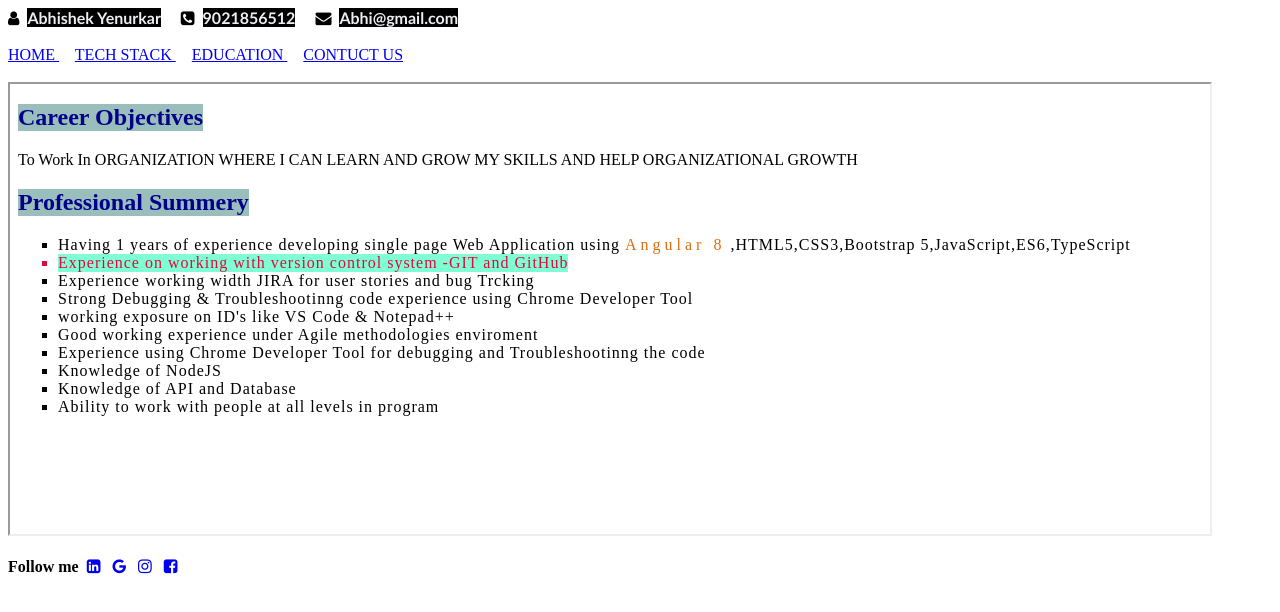
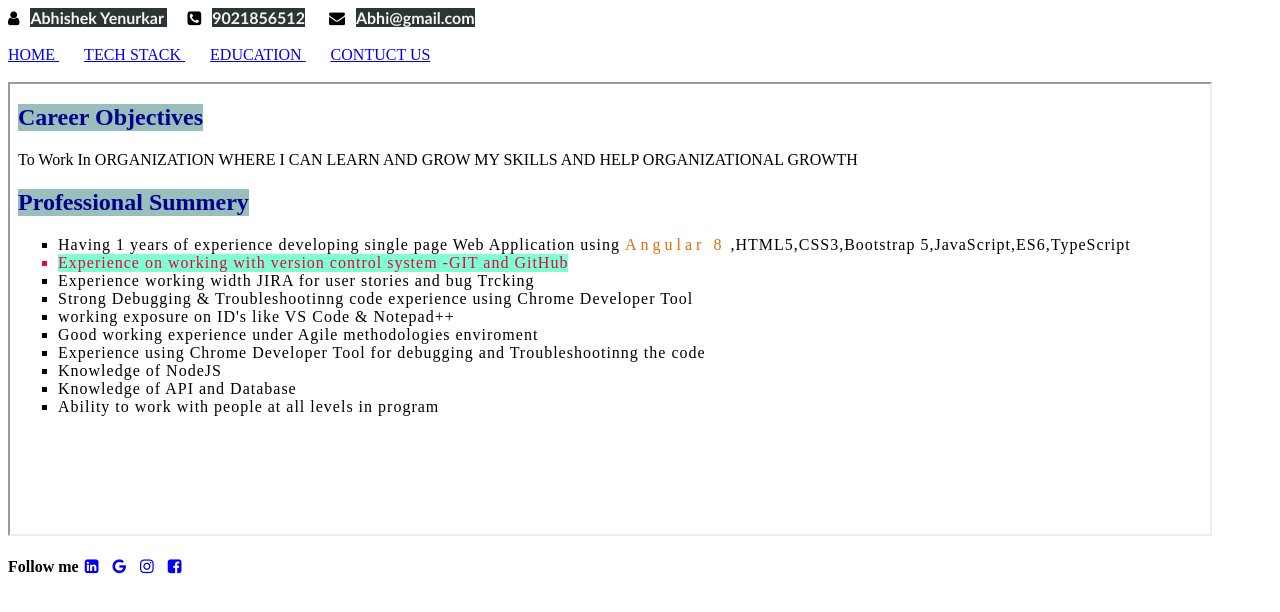
Before and after one commit to abhi25yenurkar/my-profile, a plain HTML site: page indexAssignment.html in a window 1280 px wide. Drawn offline with Linux system fonts and the light colour scheme.

Commit message:
Assignment
about margin and padding

```diff
--- a/indexAssignment.html
+++ b/indexAssignment.html
@@ -4,15 +4,34 @@
     <title>document</title>
 
     <style>
-      .about
+
+
+       .details
       {
-        color:#eeedf1 ;
-        background-color: rgb(0, 0, 0);
+        color:whitesmoke;
+        background-color:rgb(45, 52, 53);
         font-family:'Gill Sans', 'Gill Sans MT', Calibri, 'Trebuchet MS', sans-serif;
+        margin-left: 7px;
       }
+.about
+{
+  margin-right: 20px;
+}
+
+nav a
+{
+  margin-right: 25px;
+}
+.logo
+{
+  /* margin-right: 5px;   we use this one also.*/
+  padding-right: 10px;
+}
+
+
     </style>
+    <link rel="stylesheet" href="https://cdnjs.cloudflare.com/ajax/libs/font-awesome/4.7.0/css/font-awesome.min.css">
 
-    <link rel="stylesheet" href="https://cdnjs.cloudflare.com/ajax/libs/font-awesome/4.7.0/css/font-awesome.min.css"/>
 
 
   </head>
@@ -20,18 +39,18 @@
   <body>
 
     <header>
-      <b><i class="fa fa-user" aria-hidden="true">&nbsp;</i> <span class="about">Abhishek Yenurkar</span>  </b> &nbsp; &nbsp;
+      <b  class="about"><i class="fa fa-user" aria-hidden="true"></i> <span class="details">  Abhishek Yenurkar </b> </span>
 
-      <b><i class="fa fa-phone-square" aria-hidden="true">&nbsp;</i> <span class="about">9021856512</span> </b >&nbsp; &nbsp;
+      <b  class="about"><i class="fa fa-phone-square" aria-hidden="true"></i> <span class="details"> 9021856512</b ></span>
 
-      <b><i class="fa fa-envelope" aria-hidden="true">&nbsp;</i> <span class="about">Abhi@gmail.com</span> </b>
+      <b class="about"><i class="fa fa-envelope" aria-hidden="true"></i> <span class="details"> Abhi@gmail.com</b></span>
 
     </header><br>
 
     <nav>
-      <a href="home.html" target="mylist"> HOME </a> &nbsp; &nbsp;
-      <a href="techStack.html" target="mylist"> TECH STACK </a> &nbsp; &nbsp;
-      <a href="education.html" target="mylist"> EDUCATION </a> &nbsp; &nbsp;
+      <a href="home.html" target="mylist"> HOME </a>
+      <a href="techStack.html" target="mylist"> TECH STACK </a>
+      <a href="education.html" target="mylist"> EDUCATION </a>
       <a href="contactus.html" target="mylist"> CONTUCT US </a>
       <br /><br />
     </nav>
@@ -40,11 +59,11 @@
 
     <footer>
 
-    <b>Follow me</b>&nbsp;
-<a href="https://in.linkedin.com/jobs" target="blank"><i class="fa fa-linkedin-square" aria-hidden="true"></i></a>&nbsp;&nbsp;
-<a href="https://www.google.com/" target="blank"><i class="fa fa-google" aria-hidden="true"></i></a>&nbsp;&nbsp;
-<a href="https://www.instagram.com/" target="blank"> <i class="fa fa-instagram" aria-hidden="true"></i></a>&nbsp;&nbsp;
-<a href="https://www.facebook.com/"target="blank"> <i class="fa fa-facebook-square" aria-hidden="true"></i></a>
+    <b style="margin-right: 2px;">Follow me</b>
+<a   class="logo" href="https://in.linkedin.com/jobs" target="blank"><i class="fa fa-linkedin-square" aria-hidden="true"></i></a>
+<a   class="logo" href="https://www.google.com/" target="blank"><i class="fa fa-google" aria-hidden="true"></i></a>
+<a   class="logo" href="https://www.instagram.com/" target="blank"> <i class="fa fa-instagram" aria-hidden="true"></i></a>
+<a  class="logo" href="https://www.facebook.com/"target="blank"> <i class="fa fa-facebook-square" aria-hidden="true"></i></a>
 
        </footer>
    </body>
```
Also changed, not shown: index.html (+1 -1 lines), techStack.html (+1 -0 lines).
